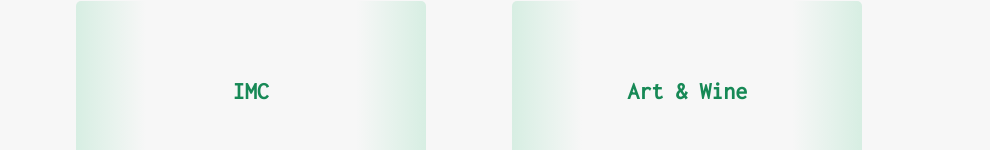
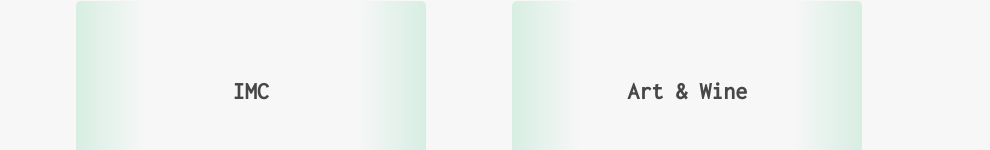
Before and after one commit to CristianMozetich/Portfolio, a React (Vite) app: page / in a window 1280 px wide. Shown: the part 802-952 px from the top of the page, without its empty margins (171-1161 px from the left). Built offline with nearby package versions, Linux system fonts and the light colour scheme.

Commit message:
proyectos tarjetas

```diff
--- a/src/Components/Proyects/Proyects.css
+++ b/src/Components/Proyects/Proyects.css
@@ -39,6 +39,10 @@
 
 }
 
+.contenedor_proyectos h2{
+    color: #474747;
+}
+
 .tarjeta_proyectos a{
     color: #178956;
     text-decoration: none;
```
